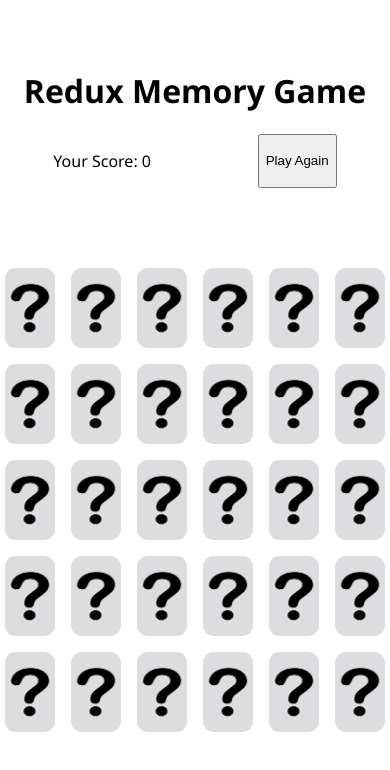
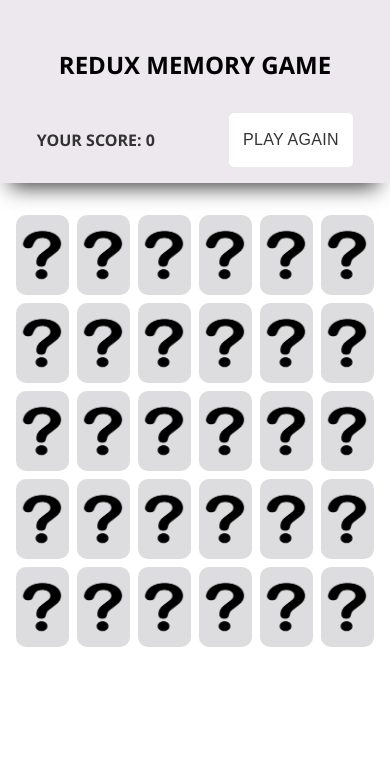
Before and after one commit to hakanolgun/redux-cardMemoryGame, a React (Create React App) app: page / in a window 390 px wide. Shown: the top 770 px of the page. Built offline with nearby package versions, Linux system fonts and the light colour scheme.

Commit message:
shuffle fonksiyonu eklendi

```diff
--- a/src/App.css
+++ b/src/App.css
@@ -17,3 +17,20 @@
   width: 100%;
   justify-content: center;
 }
+
+@media screen and (max-width: 420px) {
+  .App {
+    box-sizing: border-box;
+    display: flex;
+    flex-direction: column;
+    align-items: center;
+    justify-content: center;
+    gap: 1rem;
+    font-family: "Segoe UI", Tahoma, Geneva, Verdana, sans-serif;
+  }
+  .gridCardsContainer {
+    grid-template-columns: repeat(6, minmax(50px, 1fr));
+    gap: 0.5rem;
+    padding: 1rem;
+  }
+}
--- a/src/components/card/styles.module.css
+++ b/src/components/card/styles.module.css
@@ -18,7 +18,7 @@ label {
   height: 80px;
   perspective: 1000px;
   position: relative;
-  transition: transform 0.7s;
+  transition: transform 0.5s;
   transform-style: preserve-3d;
 }
 
@@ -51,3 +51,16 @@ input {
 :checked + .cardContainer {
   transform: rotateY(180deg);
 }
+
+@media screen and (max-width:420px) {
+  label {
+    height: 80px;
+    perspective: 1000px;
+  }
+
+  .cardContainer {
+    padding: 1rem 0.7rem;
+    height: 80px;
+    perspective: 1000px;
+  }
+}
--- a/src/components/header/Header.js
+++ b/src/components/header/Header.js
@@ -1,4 +1,4 @@
-import React from "react";
+import { useEffect } from "react";
 import styles from "./styles.module.css";
 import { useSelector, useDispatch } from "react-redux";
 import { playAgain } from "../../redux/cardsSlice";
@@ -6,12 +6,17 @@ import { playAgain } from "../../redux/cardsSlice";
 function Header() {
   const dispatch = useDispatch();
   const myScore = useSelector((state) => state.cards.myScore);
+
+  useEffect(() => {
+    dispatch(playAgain());
+  }, [dispatch]);
+
   return (
     <div className={styles.headerContainer}>
-      <h1>Redux Memory Game</h1>
+      <h1>REDUX MEMORY GAME</h1>
       <div className={styles.headerAltDiv}>
-        <p>Your Score: {myScore}</p>
-        <button onClick={() => dispatch(playAgain())}>Play Again</button>
+        <p>YOUR SCORE: {myScore}</p>
+        <button onClick={() => dispatch(playAgain())}>PLAY AGAIN</button>
       </div>
     </div>
   );
--- a/src/components/header/styles.module.css
+++ b/src/components/header/styles.module.css
@@ -3,11 +3,52 @@
   flex-direction: column;
   align-items: center;
   padding: 3rem 0rem 2rem 0rem;
+  border: none;
   width: 100%;
   text-align: center;
+  background-color: #ece8ed;
+  box-shadow: -1px 15px 20px -11px rgba(0, 0, 0, 0.76);
+  -webkit-box-shadow: -1px 15px 20px -11px rgba(0, 0, 0, 0.76);
+  -moz-box-shadow: -1px 15px 20px -11px rgba(0, 0, 0, 0.76);
 }
-.headerAltDiv{
+h1 {
+  margin-bottom: 3rem;
+}
+.headerAltDiv {
   display: flex;
   width: 100%;
   justify-content: space-around;
 }
+.headerAltDiv p {
+  font-weight: bolder;
+  color: #333;
+}
+.headerAltDiv button {
+  padding: 0.5rem 1rem;
+  font-size: 1rem;
+  background-color: white;
+  color: #333;
+  border: none;
+  cursor: pointer;
+  border-radius: 5px;
+  letter-spacing: 0.7px;
+}
+.headerAltDiv button:hover {
+  background-color: orange;
+  color: white;
+}
+
+@media screen and (max-width: 533px) {
+  .headerContainer {
+    padding: 2rem 0rem 1rem 0rem;
+  }
+  h1 {
+    margin-bottom: 2rem;
+    font-size: 1.5rem;
+  }
+  .headerAltDiv button {
+    padding: 0.3rem 0.9rem;
+    font-size: 1rem;
+    letter-spacing: 0.3px;
+  }
+}
--- a/src/redux/cardsSlice.js
+++ b/src/redux/cardsSlice.js
@@ -288,7 +288,16 @@ export const cardsSlice = createSlice({
       const newStartList = state.items.map(
         (item) => item && { ...item, isOpen: false, hidden: false }
       );
-      state.items = newStartList;
+
+      function shuffle(a) {
+        for (let i = a.length - 1; i > 0; i--) {
+          const j = Math.floor(Math.random() * (i + 1));
+          [a[i], a[j]] = [a[j], a[i]];
+        }
+        return a;
+      }
+      state.items = shuffle(newStartList);
+
       state.myScore = 0;
       state.myDouble = [];
     },
```
